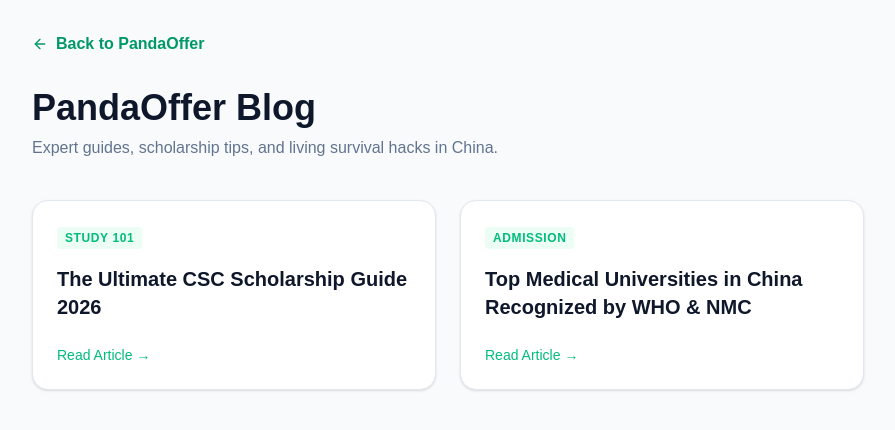
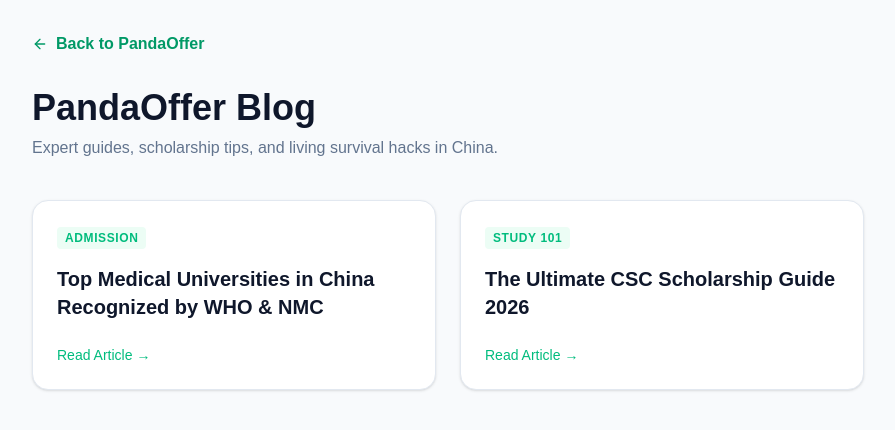
Before and after one commit to silverlion2/pandaoffer-web, a Next.js app: page /blog in a window 1280 px wide. Shown: the top 430 px of the page, without its empty margins (192-1087 px from the left). Built offline with nearby package versions, Linux system fonts and the light colour scheme.

Commit message:
feat: Implement a new blog section with dynamic post pages, markdown content parsing, and SEO metadata.

```diff
--- a/package.json
+++ b/package.json
@@ -12,11 +12,14 @@
     "@hookform/resolvers": "^5.2.2",
     "@next/third-parties": "^16.1.6",
     "@supabase/supabase-js": "^2.98.0",
+    "gray-matter": "^4.0.3",
     "lucide-react": "^0.577.0",
     "next": "16.1.6",
     "react": "19.2.3",
     "react-dom": "19.2.3",
     "react-hook-form": "^7.71.2",
+    "remark": "^15.0.1",
+    "remark-html": "^16.0.1",
     "sonner": "^2.0.7",
     "zod": "^4.3.6"
   },
--- a/src/app/blog/[slug]/page.js
+++ b/src/app/blog/[slug]/page.js
@@ -1,14 +1,25 @@
 import React from 'react';
 import { ArrowLeft } from 'lucide-react';
 import Link from 'next/link';
-import { postsDB } from '@/data/blog';
+import { getPostData, getAllPostSlugs } from '@/lib/markdown';
+
+export async function generateStaticParams() {
+  const slugs = getAllPostSlugs();
+  return slugs.map((post) => ({
+    slug: post.slug,
+  }));
+}
 
 export async function generateMetadata({ params }) {
-  const post = postsDB[params.slug];
+  try {
+    const post = await getPostData(params.slug);
+
     if (!post) return { title: 'Post Not Found | PandaOffer' };
 
     const title = `${post.title} | PandaOffer Blog`;
-  const description = post.content.replace(/<[^>]*>?/gm, '').substring(0, 150) + '...';
+    // We can't easily strip HTML here without an extra package, so a simple summary could be from frontmatter
+    // or just a default string. Let's provide a basic one.
+    const description = `Read ${post.title} on PandaOffer Blog`;
 
     return {
       title,
@@ -22,7 +33,7 @@
         authors: [post.author],
         images: [
           {
-          url: '/og-image.jpg', // Ideally replace with post-specific image if added later
+            url: '/og-image.jpg',
             width: 1200,
             height: 630,
             alt: title,
@@ -36,13 +47,18 @@
         images: ['/og-image.jpg'],
       },
     };
+  } catch (error) {
+    return { title: 'Post Not Found | PandaOffer' };
+  }
 }
 
-export default function BlogPost({ params }) {
+export default async function BlogPost({ params }) {
   const { slug } = params;
-  const post = postsDB[slug];
+  let post;
 
-  if (!post) {
+  try {
+    post = await getPostData(slug);
+  } catch (error) {
     return (
       <div className="min-h-screen bg-slate-50 flex flex-col items-center justify-center p-8 text-center">
         <h1 className="text-3xl font-bold text-slate-800 mb-4">Article not found 🐼</h1>
@@ -56,7 +72,6 @@
 
   return (
     <div className="min-h-screen bg-white font-sans text-slate-800">
-      {/* JSON-LD Structured Data for Article & Breadcrumbs */}
       <script
         type="application/ld+json"
         dangerouslySetInnerHTML={{
@@ -105,7 +120,6 @@
 
       <article className="max-w-3xl mx-auto px-6 py-16">
 
-        {/* Breadcrumb Navigation UI */}
         <nav aria-label="Breadcrumb" className="mb-10 text-sm font-medium text-slate-500">
           <ol className="flex items-center gap-2">
             <li>
@@ -132,19 +146,16 @@
           <div className="flex items-center gap-4 mt-6 text-slate-500 font-medium">
             <span className="flex items-center gap-2">
               <div className="w-8 h-8 bg-slate-200 rounded-full flex items-center justify-center text-slate-600 text-sm font-bold">
-                {post.author[0]}
+                {post.author ? post.author[0] : 'U'}
               </div>
-              By {post.author}
+              By {post.author || 'Unknown'}
             </span>
             <span>•</span>
             <span>{post.date}</span>
           </div>
         </header>
 
-        <div
-          className="prose-headings:font-bold prose-h2:text-2xl prose-h2:text-slate-800 prose-h2:mt-10 prose-h2:mb-4 prose-p:text-lg prose-p:text-slate-600 prose-p:leading-relaxed prose-p:mb-6 prose-a:text-emerald-600 prose-ul:list-disc prose-ul:pl-6 prose-ul:mb-6 prose-li:text-lg prose-li:text-slate-600 prose-li:mb-2 prose-strong:text-slate-900"
-          dangerouslySetInnerHTML={{ __html: post.content }}
-        />
+        <div className="prose prose-lg prose-emerald max-w-none prose-headings:font-bold prose-h2:text-2xl prose-h2:text-slate-800 prose-h2:mt-10 prose-h2:mb-4 prose-p:text-slate-600 prose-p:leading-relaxed prose-a:text-emerald-600 hover:prose-a:text-emerald-700 prose-strong:text-slate-900" dangerouslySetInnerHTML={{ __html: post.contentHtml }} />
 
         <div className="mt-20 bg-slate-900 rounded-3xl p-8 md:p-12 text-center text-white relative overflow-hidden shadow-2xl">
           <div className="absolute top-0 right-0 w-64 h-64 bg-emerald-500 rounded-full blur-[100px] opacity-20 -mr-20 -mt-20"></div>
--- a/src/app/blog/page.js
+++ b/src/app/blog/page.js
@@ -1,13 +1,10 @@
 import React from 'react';
 import { ArrowLeft } from 'lucide-react';
 import Link from 'next/link';
-import { postsDB } from '@/data/blog';
+import { getSortedPostsData } from '@/lib/markdown';
 
 export default function BlogHome() {
-  const posts = Object.entries(postsDB).map(([slug, post]) => ({
-    ...post,
-    slug
-  }));
+  const posts = getSortedPostsData();
 
   return (
     <div className="min-h-screen flex flex-col bg-slate-50 font-sans">
--- a/src/app/sitemap.js
+++ b/src/app/sitemap.js
@@ -1,7 +1,8 @@
-import { postsDB } from '@/data/blog';
+import { getSortedPostsData } from '@/lib/markdown';
 
 export default function sitemap() {
   const baseUrl = 'https://www.pandaoffer.top';
+  const posts = getSortedPostsData();
 
   // Static routes
   const staticRoutes = [
@@ -20,10 +21,10 @@
   ];
 
   // Dynamic routes (Blog Posts)
-  const blogRoutes = Object.keys(postsDB).map((slug) => {
+  const blogRoutes = posts.map((post) => {
     return {
-      url: `${baseUrl}/blog/${slug}`,
-      lastModified: new Date(postsDB[slug].date),
+      url: `${baseUrl}/blog/${post.slug}`,
+      lastModified: new Date(post.date),
       changeFrequency: 'monthly',
       priority: 0.8,
     };
--- /dev/null
+++ b/src/content/blog/csc-scholarship-guide-2026.md
@@ -0,0 +1,18 @@
+---
+title: 'The Ultimate CSC Scholarship Guide 2026'
+category: 'Study 101'
+date: '2026-03-10'
+author: 'PandaOffer Team'
+---
+
+## What is the CSC Scholarship?
+The Chinese Government Scholarship (CSC) is a fully funded scholarship program set up by the Ministry of Education of China to support international students.
+
+## What Does It Cover?
+* Full tuition waiver
+* Free on-campus accommodation
+* Comprehensive medical insurance
+* Monthly stipend (up to 3500 RMB for Master's/Ph.D.)
+
+## How to Apply?
+The application period usually opens in December and closes in April. You need to prepare your transcripts, a strong study plan, and two recommendation letters.
--- /dev/null
+++ b/src/content/blog/mbbs-in-china-who-recognized.md
@@ -0,0 +1,17 @@
+---
+title: 'Top Medical Universities in China Recognized by WHO & NMC'
+category: 'Admission'
+date: '2026-03-11'
+author: 'Dr. Panda'
+---
+
+## Why Study MBBS in China?
+China has become the top destination for international medical students, especially from South Asia and Africa, due to its world-class infrastructure and affordable tuition fees.
+
+## Top 3 Universities for Indian Students
+**1. Zhejiang University (ZJU)** - Part of the prestigious C9 League. Fully approved by NMC and WHO.
+**2. Huazhong University of Science and Technology (HUST)** - Located in Wuhan, known for its excellent clinical exposure.
+**3. Dalian Medical University** - Offers a highly internationalized campus and great coastal living experience.
+
+## Important Warning
+Always double-check the latest NMC Gazette before paying any application fees. Do not trust local agents blindly!
--- a/src/data/blog.js
+++ /dev/null
@@ -1,41 +0,0 @@
-export const postsDB = {
-  "csc-scholarship-guide-2026": {
-    title: "The Ultimate CSC Scholarship Guide 2026",
-    category: "Study 101",
-    date: "Mar 10, 2026",
-    author: "PandaOffer Team",
-    content: `
-      <h2>What is the CSC Scholarship?</h2>
-      <p>The Chinese Government Scholarship (CSC) is a fully funded scholarship program set up by the Ministry of Education of China to support international students.</p>
-
-      <h2>What Does It Cover?</h2>
-      <ul>
-        <li>Full tuition waiver</li>
-        <li>Free on-campus accommodation</li>
-        <li>Comprehensive medical insurance</li>
-        <li>Monthly stipend (up to 3500 RMB for Master's/Ph.D.)</li>
-      </ul>
-
-      <h2>How to Apply?</h2>
-      <p>The application period usually opens in December and closes in April. You need to prepare your transcripts, a strong study plan, and two recommendation letters.</p>
-    `
-  },
-  "mbbs-in-china-who-recognized": {
-    title: "Top Medical Universities in China Recognized by WHO & NMC",
-    category: "Admission",
-    date: "Mar 11, 2026",
-    author: "Dr. Panda",
-    content: `
-      <h2>Why Study MBBS in China?</h2>
-      <p>China has become the top destination for international medical students, especially from South Asia and Africa, due to its world-class infrastructure and affordable tuition fees.</p>
-
-      <h2>Top 3 Universities for Indian Students</h2>
-      <p><strong>1. Zhejiang University (ZJU)</strong> - Part of the prestigious C9 League. Fully approved by NMC and WHO.</p>
-      <p><strong>2. Huazhong University of Science and Technology (HUST)</strong> - Located in Wuhan, known for its excellent clinical exposure.</p>
-      <p><strong>3. Dalian Medical University</strong> - Offers a highly internationalized campus and great coastal living experience.</p>
-
-      <h2>Important Warning</h2>
-      <p>Always double-check the latest NMC Gazette before paying any application fees. Do not trust local agents blindly!</p>
-    `
-  }
-};
--- /dev/null
+++ b/src/lib/markdown.js
@@ -0,0 +1,91 @@
+import fs from 'fs';
+import path from 'path';
+import matter from 'gray-matter';
+import { remark } from 'remark';
+import html from 'remark-html';
+
+const postsDirectory = path.join(process.cwd(), 'src/content/blog');
+
+export function getSortedPostsData() {
+  // Get file names under /src/content/blog
+  let fileNames;
+  try {
+    fileNames = fs.readdirSync(postsDirectory);
+  } catch (error) {
+    if (error.code === 'ENOENT') {
+      return [];
+    }
+    throw error;
+  }
+
+  const allPostsData = fileNames
+    .filter((fileName) => fileName.endsWith('.md'))
+    .map((fileName) => {
+      // Remove ".md" from file name to get slug
+      const slug = fileName.replace(/\.md$/, '');
+
+      // Read markdown file as string
+      const fullPath = path.join(postsDirectory, fileName);
+      const fileContents = fs.readFileSync(fullPath, 'utf8');
+
+      // Use gray-matter to parse the post metadata section
+      const matterResult = matter(fileContents);
+
+      // Combine the data with the slug
+      return {
+        slug,
+        ...matterResult.data,
+      };
+    });
+
+  // Sort posts by date
+  return allPostsData.sort((a, b) => {
+    if (a.date < b.date) {
+      return 1;
+    } else {
+      return -1;
+    }
+  });
+}
+
+export function getAllPostSlugs() {
+  let fileNames;
+  try {
+    fileNames = fs.readdirSync(postsDirectory);
+  } catch (error) {
+    if (error.code === 'ENOENT') {
+      return [];
+    }
+    throw error;
+  }
+
+  return fileNames
+    .filter((fileName) => fileName.endsWith('.md'))
+    .map((fileName) => {
+      return {
+        slug: fileName.replace(/\.md$/, ''),
+      };
+    });
+}
+
+export async function getPostData(slug) {
+  const fullPath = path.join(postsDirectory, `${slug}.md`);
+  const fileContents = fs.readFileSync(fullPath, 'utf8');
+
+  // Use gray-matter to parse the post metadata section
+  const matterResult = matter(fileContents);
+
+  // Use remark to convert markdown into HTML string
+  const processedContent = await remark()
+    .use(html)
+    .process(matterResult.content);
+
+  const contentHtml = processedContent.toString();
+
+  // Combine the data with the slug and contentHtml
+  return {
+    slug,
+    contentHtml,
+    ...matterResult.data,
+  };
+}
```
Also changed, not shown: 1 other file (tests, documents, lock files or other folders). Lines whose indentation alone changed are shown as unchanged.
